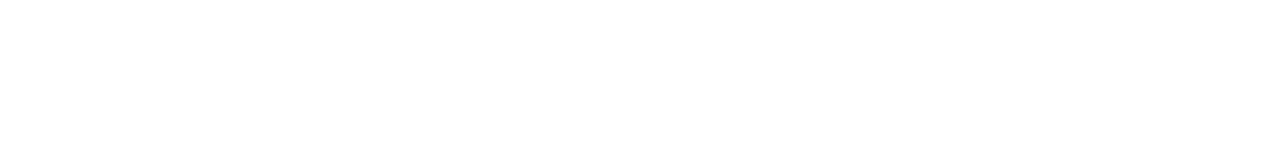
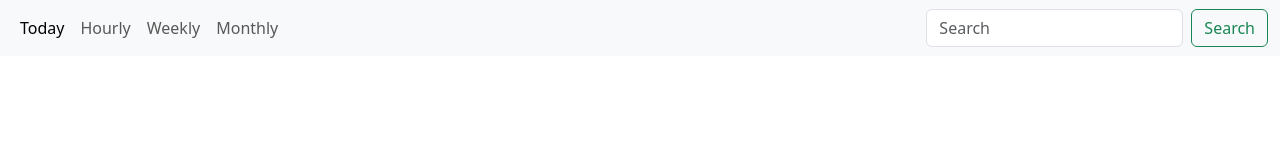
Before and after one commit to MalinduDelpitiya55/WEATHER-app, a plain HTML site: page index.html in a window 1280 px wide. Drawn offline with nearby package versions, Linux system fonts and the light colour scheme.

Commit message:
second commit

```diff
--- a/index.html
+++ b/index.html
@@ -3,9 +3,39 @@
 <head>
     <meta charset="UTF-8">
     <meta name="viewport" content="width=device-width, initial-scale=1.0">
-    <title>Document</title>
+    <title>Weather</title>
+    <link href="https://cdn.jsdelivr.net/npm/bootstrap@5.3.3/dist/css/bootstrap.min.css" rel="stylesheet"
+        integrity="sha384-QWTKZyjpPEjISv5WaRU9OFeRpok6YctnYmDr5pNlyT2bRjXh0JMhjY6hW+ALEwIH" crossorigin="anonymous">
 </head>
 <body>
 
+<!-- nav bar -->
+    <nav class="navbar navbar-expand-lg bg-body-tertiary">
+        <div class="container-fluid">
+            <div class="collapse navbar-collapse" id="navbarSupportedContent">
+                <ul class="navbar-nav me-auto mb-2 mb-lg-0">
+                    <li class="nav-item">
+                        <a class="nav-link active" aria-current="page" href="#">Today</a>
+                    </li>
+                    <li class="nav-item">
+                        <a class="nav-link" href="#">Hourly</a>
+                    </li>
+                    <li class="nav-item">
+                        <a class="nav-link" href="#">Weekly</a>
+                    </li>
+                    <li class="nav-item">
+                        <a class="nav-link" href="#">Monthly</a>
+                    </li>
+                </ul>
+                <form class="d-flex" role="search">
+                    <input class="form-control me-2" type="search" placeholder="Search" aria-label="Search">
+                    <button class="btn btn-outline-success" type="submit">Search</button>
+                </form>
+            </div>
+        </div>
+    </nav>
+
+<!-- nav bar -->
+
 </body>
 </html>
```
